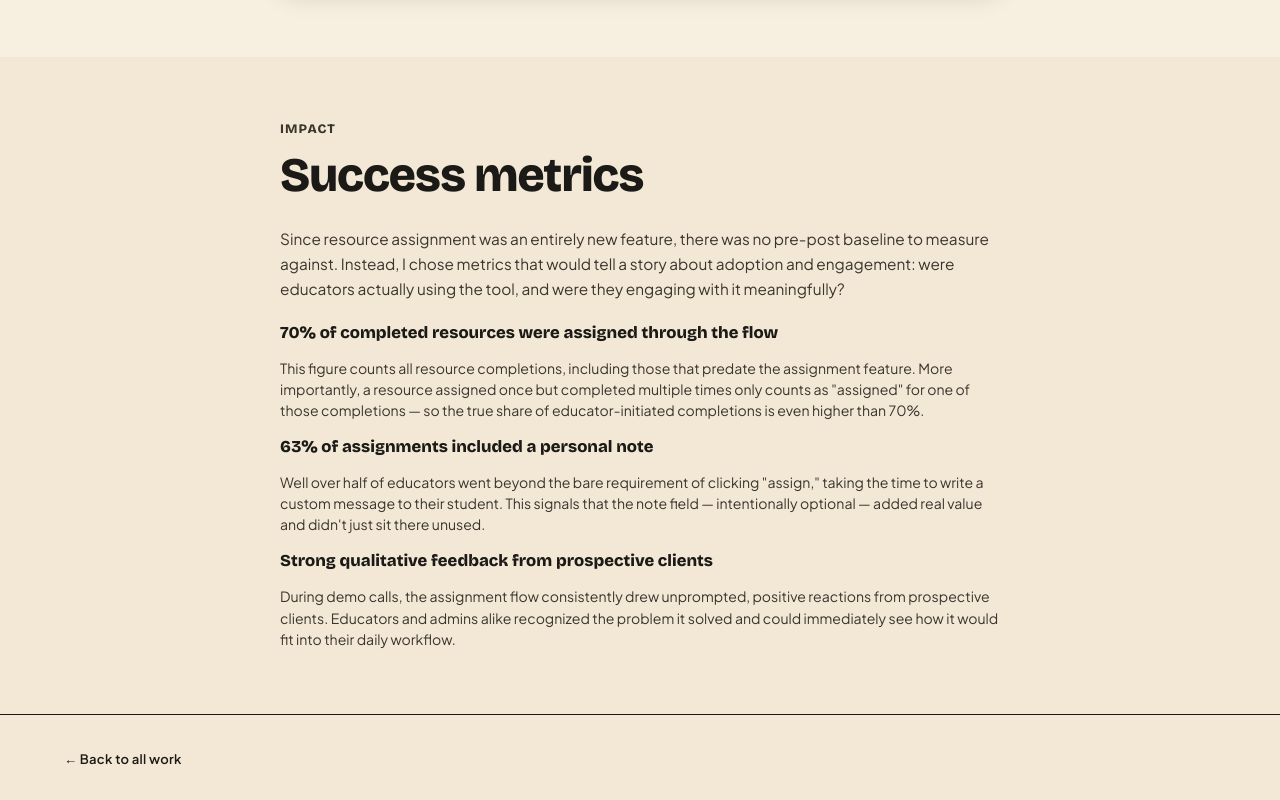
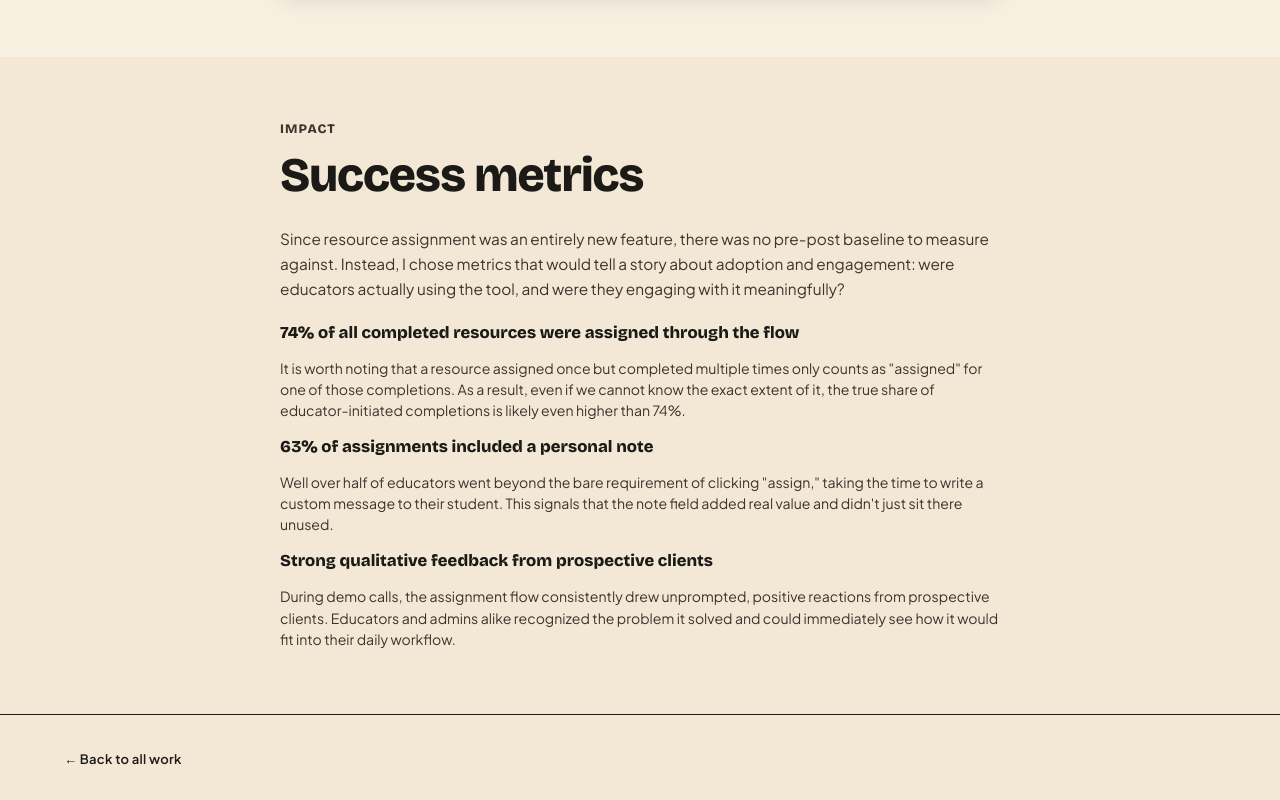
Before and after one commit to Roxanoel/portfolio26, a React (Vite) app: page /work/mental-health-resource-assignment in a window 1280 px wide. Shown: the part 7625-8425 px from the top of the page. Built offline with nearby package versions, Linux system fonts and the light colour scheme.

Commit message:
copy fixes/improvements

```diff
--- a/src/pages/projects/MentalHealthResourceAssignment.jsx
+++ b/src/pages/projects/MentalHealthResourceAssignment.jsx
@@ -298,14 +298,14 @@ export function MentalHealthResourceAssignment() {
         <br />
         <div className={slideStyles.contentBody}>
           <h3 className={slideStyles.contentHeading}>
-            70% of completed resources were assigned through the flow
+            74% of all completed resources were assigned through the flow
           </h3>
           <p className={slideStyles.contentParagraph}>
-            This figure counts all resource completions, including those that
-            predate the assignment feature. More importantly, a resource
-            assigned once but completed multiple times only counts as "assigned"
-            for one of those completions — so the true share of
-            educator-initiated completions is even higher than 70%.
+            It is worth noting that a resource assigned once but completed
+            multiple times only counts as "assigned" for one of those
+            completions. As a result, even if we cannot know the exact extent of
+            it, the true share of educator-initiated completions is likely even
+            higher than 74%.
           </p>
           <h3 className={slideStyles.contentHeading}>
             63% of assignments included a personal note
@@ -313,17 +313,17 @@ export function MentalHealthResourceAssignment() {
           <p className={slideStyles.contentParagraph}>
             Well over half of educators went beyond the bare requirement of
             clicking "assign," taking the time to write a custom message to
-            their student. This signals that the note field — intentionally
-            optional — added real value and didn't just sit there unused.
+            their student. This signals that the note field added real value and
+            didn't just sit there unused.
           </p>
           <h3 className={slideStyles.contentHeading}>
             Strong qualitative feedback from prospective clients
           </h3>
           <p className={slideStyles.contentParagraph}>
-            During demo calls, the assignment flow consistently drew
-            unprompted, positive reactions from prospective clients. Educators
-            and admins alike recognized the problem it solved and could
-            immediately see how it would fit into their daily workflow.
+            During demo calls, the assignment flow consistently drew unprompted,
+            positive reactions from prospective clients. Educators and admins
+            alike recognized the problem it solved and could immediately see how
+            it would fit into their daily workflow.
           </p>
         </div>
       </Slide>
```
